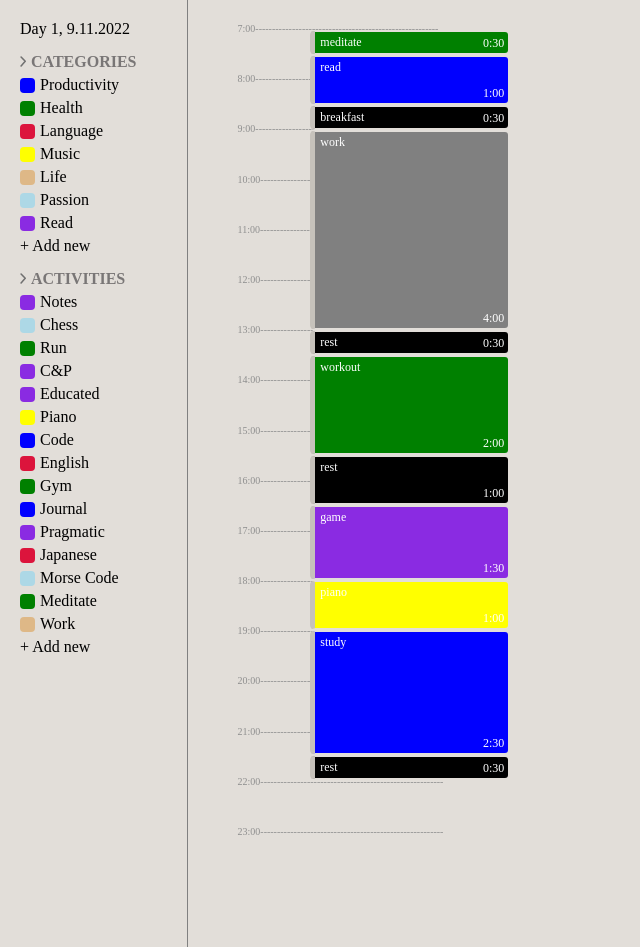
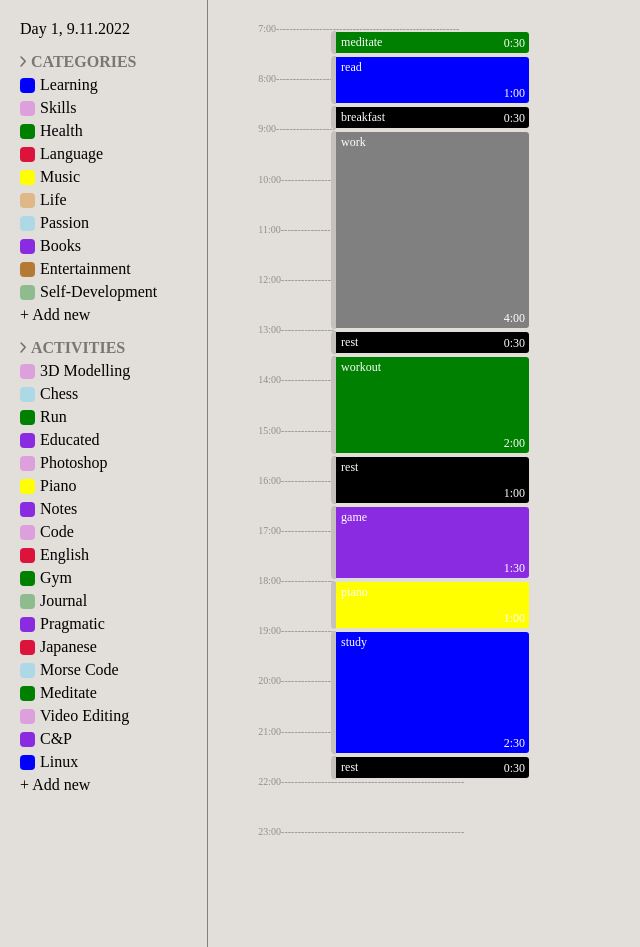
Before and after one commit to oerol/guse, an Angular app: page / in a window 1280 px wide. Shown: the whole page, without its empty margins (0-640 px from the left). Built offline with nearby package versions, Linux system fonts and the light colour scheme.

Commit message:
Added some new categories and activities

```diff
--- a/src/app/components/side-menu/side-menu.component.ts
+++ b/src/app/components/side-menu/side-menu.component.ts
@@ -7,13 +7,16 @@ import { Component, OnInit } from '@angular/core';
 })
 export class SideMenuComponent implements OnInit {
   CATEGORY_ITEMS = [
-    { color: 'blue', name: 'Productivity' },
+    { color: 'blue', name: 'Learning' },
+    { color: 'plum', name: 'Skills' },
     { color: 'green', name: 'Health' },
     { color: 'crimson', name: 'Language' },
     { color: 'yellow', name: 'Music' },
     { color: 'burlywood', name: 'Life' },
     { color: 'lightblue', name: 'Passion' },
-    { color: 'blueviolet', name: 'Read' },
+    { color: 'blueviolet', name: 'Books' },
+    { color: 'brown', name: 'Entertainment' },
+    { color: 'darkseagreen', name: 'Self-Development' },
   ];
 
   constructor() {}
--- a/src/app/components/styles/colors.scss
+++ b/src/app/components/styles/colors.scss
@@ -28,6 +28,18 @@
 .blueviolet {
   background-color: blueviolet;
 }
+.brown {
+  background-color: rgb(180, 121, 52);
+}
+.plum {
+  background-color: plum;
+}
+.goldenrod {
+  background-color: goldenrod;
+}
+.darkseagreen {
+  background-color: darkseagreen;
+}
 
 .black {
   background-color: black;
--- a/src/app/services/activity.service.ts
+++ b/src/app/services/activity.service.ts
@@ -5,21 +5,24 @@ import { Subject } from 'rxjs';
 })
 export class ActivityService {
   ACTIVITY_ITEMS = [
-    { category: 'Read', name: 'Notes' },
+    { category: 'Skills', name: '3D Modelling' },
     { category: 'Passion', name: 'Chess' },
     { category: 'Health', name: 'Run' },
-    { category: 'Read', name: 'C&P' },
-    { category: 'Read', name: 'Educated' },
+    { category: 'Books', name: 'Educated' },
+    { category: 'Skills', name: 'Photoshop' },
     { category: 'Music', name: 'Piano' },
-    { category: 'Productivity', name: 'Code' },
+    { category: 'Books', name: 'Notes' },
+    { category: 'Skills', name: 'Code' },
     { category: 'Language', name: 'English' },
     { category: 'Health', name: 'Gym' },
-    { category: 'Productivity', name: 'Journal' },
-    { category: 'Read', name: 'Pragmatic' },
+    { category: 'Self-Development', name: 'Journal' },
+    { category: 'Books', name: 'Pragmatic' },
     { category: 'Language', name: 'Japanese' },
     { category: 'Passion', name: 'Morse Code' },
     { category: 'Health', name: 'Meditate' },
-    { category: 'Life', name: 'Work' },
+    { category: 'Skills', name: 'Video Editing' },
+    { category: 'Books', name: 'C&P' },
+    { category: 'Learning', name: 'Linux' },
   ];
 
   activitesChange: Subject<any> = new Subject<any>();
```
